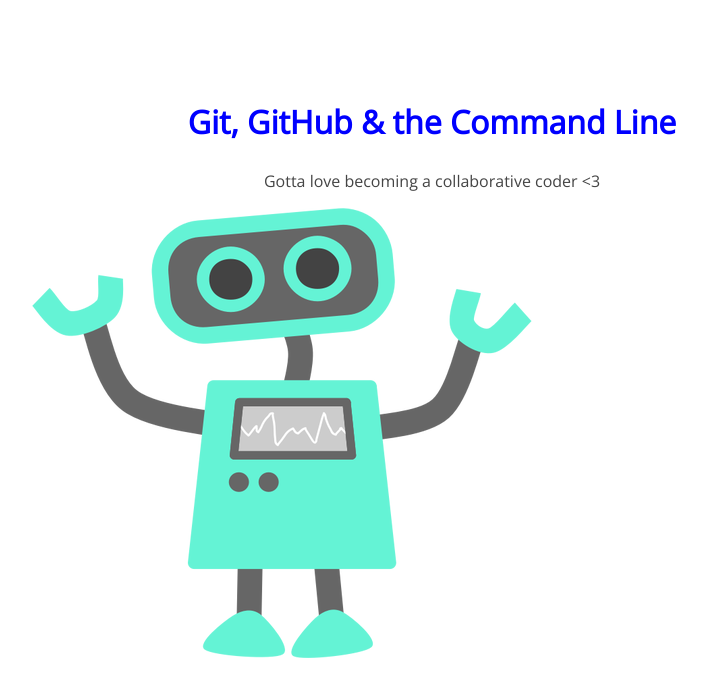
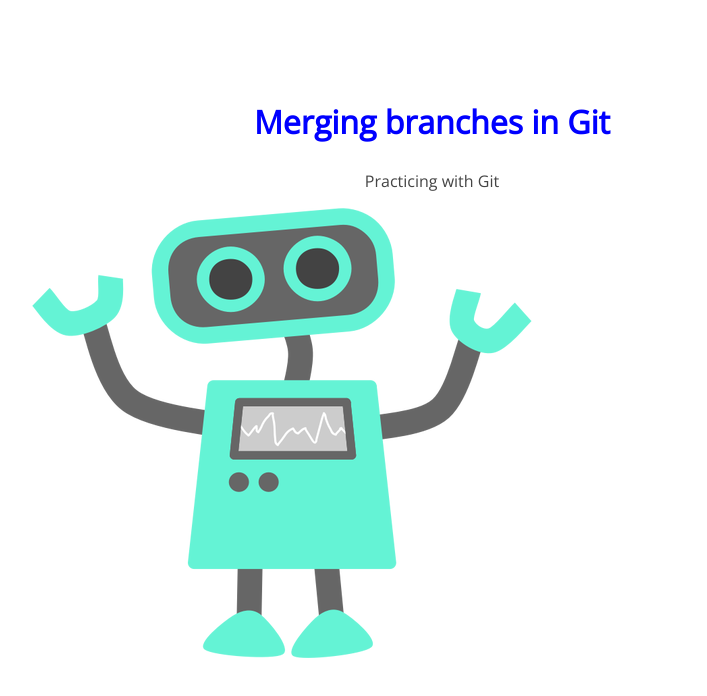
Before and after one commit to kateri-tuttle/105-project, a plain HTML site: page index.html in a window 1280 px wide. Shown: the whole page, without its empty margins (208-915 px from the left). Drawn offline with nearby package versions, Linux system fonts and the light colour scheme.

Commit message:
changed text in the h1 and p

```diff
--- a/index.html
+++ b/index.html
@@ -8,8 +8,8 @@
 </head>
 <body>
 	<section>
-		<h1>Git, GitHub & the Command Line</h1>
-		<p>Gotta love becoming a collaborative coder <3</p>
+		<h1>Merging branches in Git</h1>
+		<p>Practicing with Git</p>
 		<img src="img/happy-blue-robot.png">
 	</section>
 </body>
```
